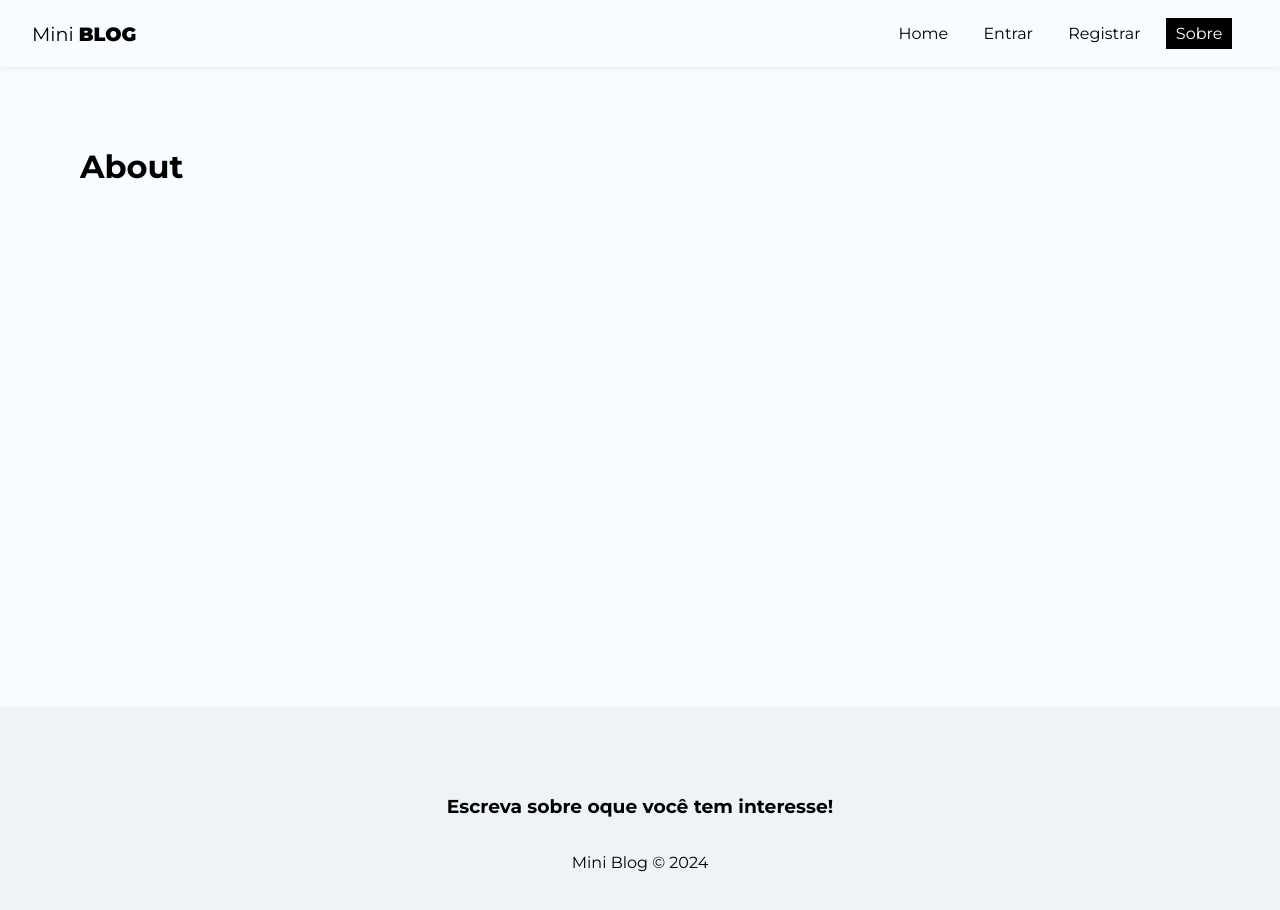
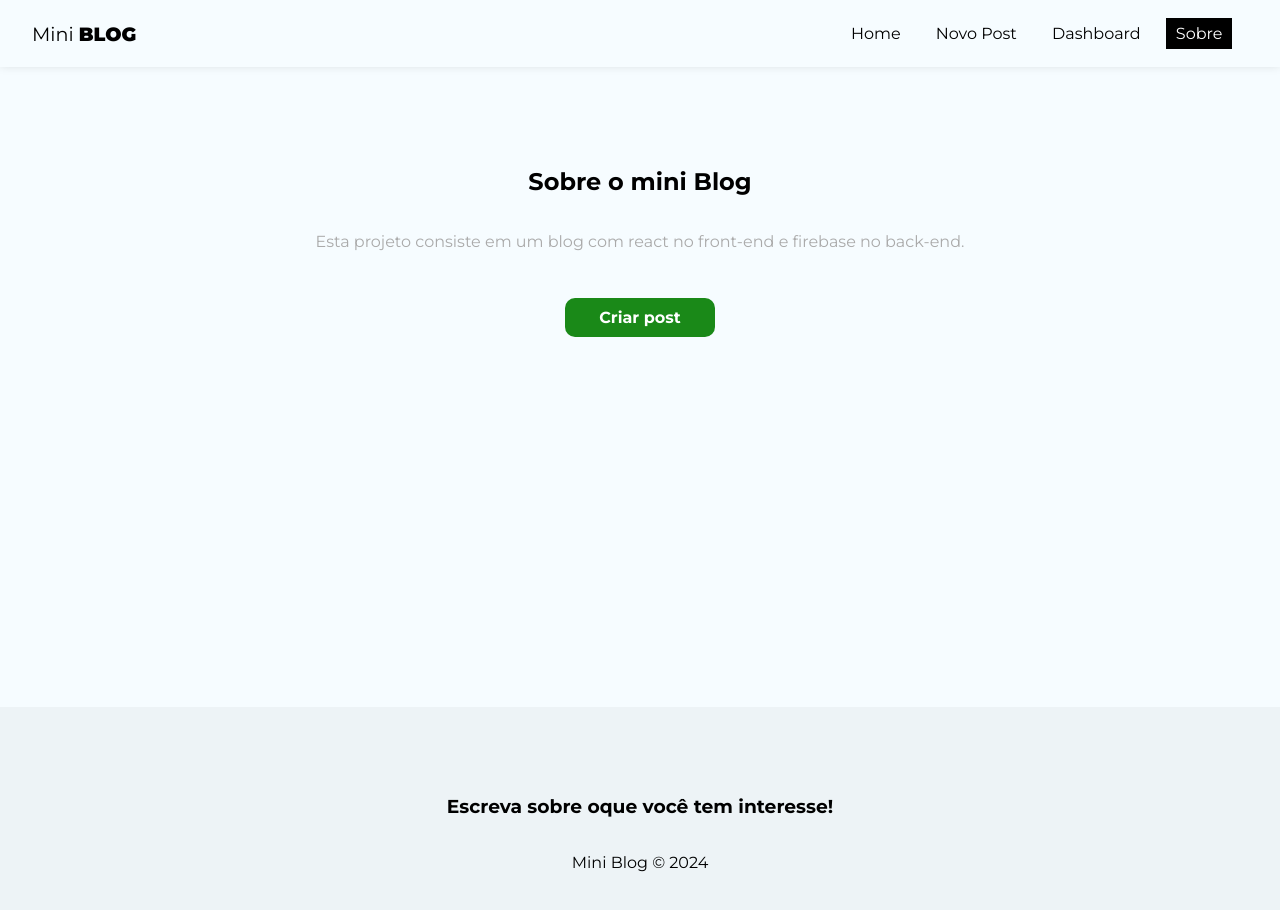
Before and after one commit to Pedro-Ol1veira/miniBlog, a React (Vite) app in the folder miniblog/: page /about in a window 1280 px wide. Shown: the top 910 px of the page. Built offline with nearby package versions, Linux system fonts and the light colour scheme; no server answers; sample sign-in values are in the browser's storage.

Commit message:
finishing block routes

```diff
--- a/miniblog/src/App.jsx
+++ b/miniblog/src/App.jsx
@@ -1,7 +1,10 @@
 import { BrowserRouter, Route, Routes, Navigate } from 'react-router-dom';
 import './App.css'
-import { AuthProvider } from './context/authContext';
+import { AuthProvider } from './context/AuthContext';
+import { onAuthStateChanged } from 'firebase/auth';
 
+import { useState, useEffect } from 'react';
+import { useAuthentication } from './hooks/useAuthentication';
 //pages
 import Home from './pages/Home/Home';
 import About from './pages/About/About';
@@ -9,21 +12,43 @@ import Navbar from './components/navbar/Navbar';
 import Footer from './components/footer/Footer';
 import Login from './pages/Login/Login';
 import Register from './pages/Register/Register';
+import CreatePost from './pages/CreatePost/CreatePost';
+import Dashboard from './pages/Dashboard/Dashboard';
 
 
 function App() {
 
+
+  const [user, setUser] = useState(undefined);
+  const { auth } = useAuthentication();
+
+  const loadingUser = user === undefined;
+
+  useEffect(() => {
+    onAuthStateChanged(auth, (user) => {
+      setUser(user);
+    })
+  }, [auth]);
+
+
+  if (loadingUser) {
+    return <p>Carregando...</p>;
+  }
+
+
   return (
     <>
-      <AuthProvider>
+      <AuthProvider value={{ user }}>
         <BrowserRouter>
           <Navbar />
           <div className="container">
             <Routes>
               <Route path='/' element={<Home />} />
               <Route path='/about' element={<About />} />
-              <Route path='/login' element={<Login />} />
-              <Route path='/register' element={<Register />} />
+              <Route path='/login' element={!user ? <Login /> : <Navigate to="/" />} />
+              <Route path='/register' element={!user ? <Register /> : <Navigate to="/" />} />
+              <Route path='/posts/create' element={user ? <CreatePost /> : <Navigate to="/login" />} />
+              <Route path='/dashboard' element={user ? <Dashboard /> : <Navigate to="/login" />} />
             </Routes>
           </div>
           <Footer />
--- a/miniblog/src/components/navbar/Navbar.jsx
+++ b/miniblog/src/components/navbar/Navbar.jsx
@@ -1,7 +1,11 @@
 import { NavLink } from "react-router-dom";
 import styles from './Navbar.module.css';
+import { useAuthentication } from "../../hooks/useAuthentication";
+import { useAuthValue } from "../../context/AuthContext";
 
 const Navbar = () => {
+    const { user } = useAuthValue();
+
     return (
         <nav className={styles.navbar}>
             <NavLink to="/" className={styles.brand}>
@@ -15,6 +19,8 @@ const Navbar = () => {
                         Home
                     </NavLink>
                 </li>
+                {!user && (
+                    <>
                         <li>
                             <NavLink to="/login"
                                 className={({ isActive }) => (isActive ? styles.active : "")}
@@ -29,6 +35,27 @@ const Navbar = () => {
                                 Registrar
                             </NavLink>
                         </li>
+                    </>
+                )}
+                {user && (
+                    <>
+                        <li>
+                            <NavLink to="/posts/create"
+                                className={({ isActive }) => (isActive ? styles.active : "")}
+                            >
+                                Novo Post
+                            </NavLink>
+                        </li>
+                        <li>
+                            <NavLink to="/dashboard"
+                                className={({ isActive }) => (isActive ? styles.active : "")}
+                            >
+                                Dashboard
+                            </NavLink>
+                        </li>
+                    </>
+                )}
+
                 <li>
                     <NavLink to="/about"
                         className={({ isActive }) => (isActive ? styles.active : "")}
--- a/miniblog/src/context/AuthContext.jsx
+++ b/miniblog/src/context/AuthContext.jsx
@@ -8,4 +8,4 @@ export function AuthProvider({ children, value }) {
 
 export function useAuthValue() {
     return useContext(AuthContext);
-}
+};
--- a/miniblog/src/hooks/useAuthentication.jsx
+++ b/miniblog/src/hooks/useAuthentication.jsx
@@ -72,5 +72,4 @@ export const useAuthentication = () => {
         error,
         loading
     };
-
 };
--- a/miniblog/src/pages/About/About.jsx
+++ b/miniblog/src/pages/About/About.jsx
@@ -1,11 +1,14 @@
 import styles from './About.module.css';
+import { Link } from 'react-router-dom';
 
 const About = () => {
     return (
-        <div>
-            <h1>About</h1>
+        <div className={styles.about}>
+            <h2>Sobre o mini <span>Blog</span></h2>
+            <p>Esta projeto consiste em um blog com react no front-end e firebase no back-end.</p>
+            <Link to='/posts/create' className='btn'>Criar post</Link>
         </div>
-    )
-}
+    );
+};
 
-export default About
+export default About;
--- a/miniblog/src/pages/About/About.module.css
+++ b/miniblog/src/pages/About/About.module.css
@@ -0,0 +1,17 @@
+.about {
+    text-align: center;
+    display: flex;
+    flex-direction: column;
+    align-items: center;
+}
+
+.about p {
+    color: #aaa;
+    margin-bottom: 2em;
+}
+
+.about a {
+    display: block;
+    margin-top: 15px;
+    padding: 10px 15px;
+}
--- /dev/null
+++ b/miniblog/src/pages/CreatePost/CreatePost.jsx
@@ -0,0 +1,11 @@
+import style from './CreatePost.module.css';
+
+const CreatePost = () => {
+    return (
+        <div>
+            <h2>Create POst</h2>
+        </div>
+    );
+};
+
+export default CreatePost;
--- /dev/null
+++ b/miniblog/src/pages/Dashboard/Dashboard.jsx
@@ -0,0 +1,11 @@
+import styles from './Dashboard.module.css';
+
+const Dashboard = () => {
+  return (
+    <div>
+      <h2>Dashboard</h2>
+    </div>
+  );
+};
+
+export default Dashboard;
--- a/miniblog/src/pages/Register/Register.jsx
+++ b/miniblog/src/pages/Register/Register.jsx
@@ -36,7 +36,7 @@ const Register = () => {
         if(authError) {
             setError(authError);
         };
-    }, [authError])
+    }, [authError]);
 
     return (
         <div className={styles.register}>
```
Also changed, not shown: miniblog/src/pages/CreatePost/CreatePost.module.css (added), miniblog/src/pages/Dashboard/Dashboard.module.css (added). Lines whose indentation alone changed are shown as unchanged.
